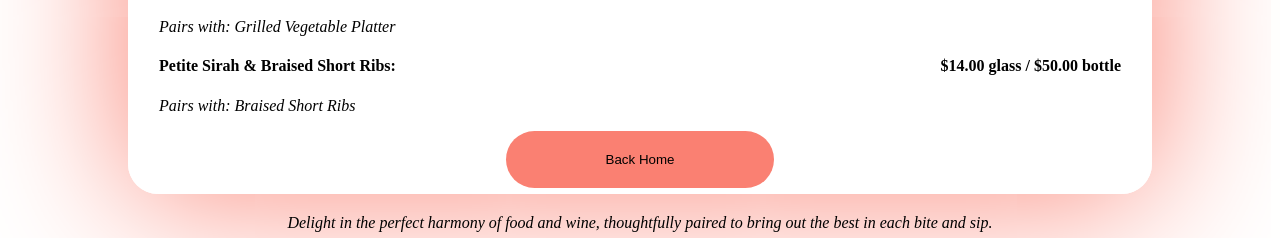
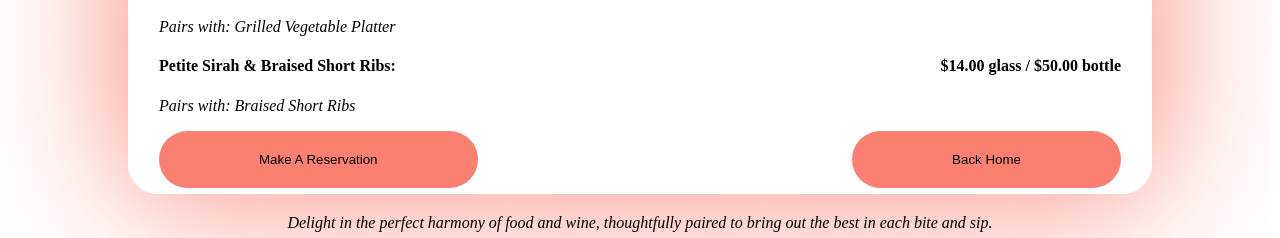
Before and after one commit to GitauEva/76-Gastropub, a plain HTML site: page Menu/wine dish pairing/index.html in a window 1280 px wide. Shown: the part 1762-2000 px from the top of the page. Drawn offline with Linux system fonts and the light colour scheme.

Commit message:
Added a reservations button

```diff
--- a/Menu/wine dish pairing/index.html
+++ b/Menu/wine dish pairing/index.html
@@ -146,6 +146,7 @@
       </h4>
       <p><em>Pairs with: Braised Short Ribs</em></p>
       <button id="back-home">Back Home</button>
+      <button id="reservations">Make A Reservation</button>
     </section>
     <footer>
       <p class="footer-marquee">
--- a/Menu/wine dish pairing/scripts.js
+++ b/Menu/wine dish pairing/scripts.js
@@ -1,7 +1,14 @@
 const backHome = document.getElementById("back-home");
+const reservationsBtn = document.getElementById("reservations");
 
 function navigationHome() {
   window.location.href = "../../homepage/homepage.html";
 }
 
 backHome.addEventListener("click", navigationHome);
+
+function reservationsFunction() {
+  window.location.href = "../../Reservations/reservations.html";
+}
+
+reservationsBtn.addEventListener("click", reservationsFunction);
--- a/Menu/wine dish pairing/styles.css
+++ b/Menu/wine dish pairing/styles.css
@@ -60,7 +60,7 @@ h4:hover {
 }
 #back-home {
   display: block;
-  margin: auto;
+  float: right;
   left: 0;
   right: 0;
   border: none;
@@ -70,6 +70,22 @@ h4:hover {
   cursor: pointer;
 }
 #back-home:hover {
+  background-color: white;
+  box-shadow: 0 0 10px salmon;
+  transition: background-color 0.8s ease-in-out;
+}
+#reservations {
+  display: block;
+  float: left;
+  left: 0;
+  right: 0;
+  border: none;
+  padding: 21px 100px;
+  background-color: salmon;
+  border-radius: 30px;
+  cursor: pointer;
+}
+#reservations:hover {
   background-color: white;
   box-shadow: 0 0 10px salmon;
   transition: background-color 0.8s ease-in-out;
```
